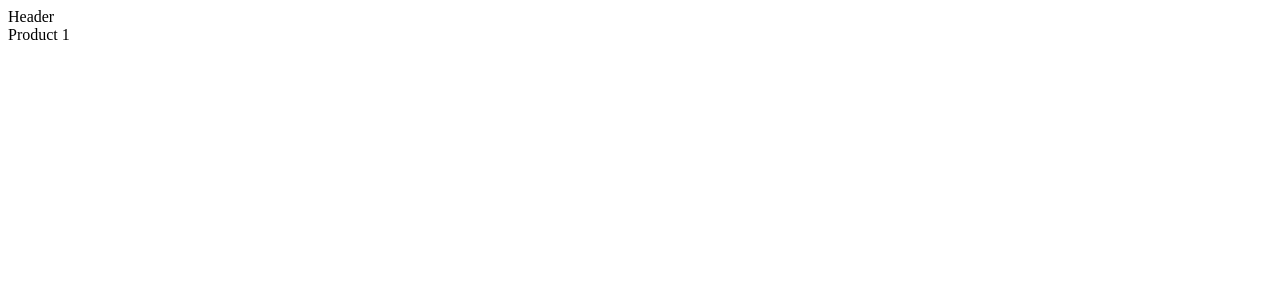
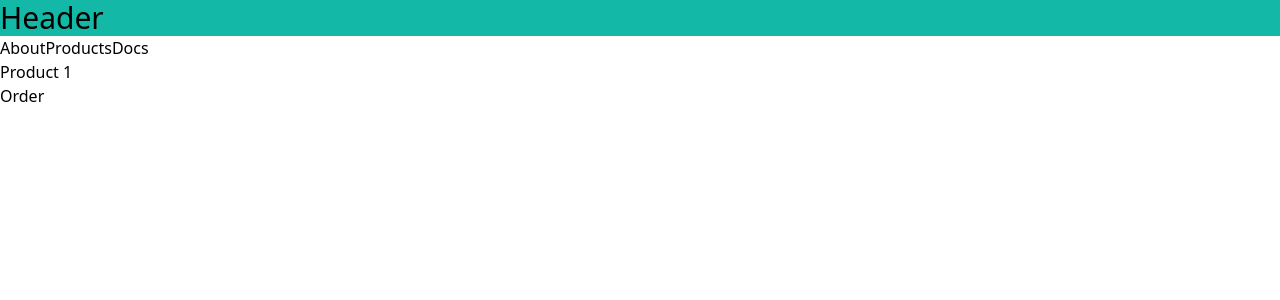
Before and after one commit to itsparasbisht/nextjs-14-init, a Next.js app: page /products/1 in a window 1280 px wide. Shown: the top 300 px of the page. Built offline with nearby package versions, Linux system fonts and the light colour scheme.

Commit message:
navigation

```diff
--- a/app/globals.css
+++ b/app/globals.css
@@ -1,33 +1,3 @@
 @tailwind base;
 @tailwind components;
 @tailwind utilities;
-
-:root {
-  --foreground-rgb: 0, 0, 0;
-  --background-start-rgb: 214, 219, 220;
-  --background-end-rgb: 255, 255, 255;
-}
-
-@media (prefers-color-scheme: dark) {
-  :root {
-    --foreground-rgb: 255, 255, 255;
-    --background-start-rgb: 0, 0, 0;
-    --background-end-rgb: 0, 0, 0;
-  }
-}
-
-body {
-  color: rgb(var(--foreground-rgb));
-  background: linear-gradient(
-      to bottom,
-      transparent,
-      rgb(var(--background-end-rgb))
-    )
-    rgb(var(--background-start-rgb));
-}
-
-@layer utilities {
-  .text-balance {
-    text-wrap: balance;
-  }
-}
--- a/app/layout.tsx
+++ b/app/layout.tsx
@@ -1,4 +1,6 @@
 import Header from "@/components/Header";
+import "./globals.css";
+import Link from "next/link";
 
 export const metadata = {
   title: "Next.js",
@@ -14,6 +16,9 @@ export default function RootLayout({
     <html lang="en">
       <body>
         <Header />
+        <Link href="/about">About</Link>
+        <Link href="/products">Products</Link>
+        <Link href="/docs">Docs</Link>
         {children}
       </body>
     </html>
--- a/app/products/[productId]/page.tsx
+++ b/app/products/[productId]/page.tsx
@@ -1,16 +1,23 @@
-import { Metadata } from "next";
+"use client";
+
+import { useRouter } from "next/navigation";
 import React from "react";
 
 type Props = {
   params: { productId: string };
 };
 
-export const generateMetadata = ({ params }: Props): Metadata => {
-  return {
-    title: `Product ${params.productId}`,
-  };
-};
+export default function ProductDetails({ params }: Props) {
+  const router = useRouter();
 
-export default function ProductDetails({ params }: Props) {
-  return <div>Product {params.productId}</div>;
+  function handleClick() {
+    router.push("/");
+  }
+
+  return (
+    <div>
+      <h1>Product {params.productId}</h1>
+      <button onClick={handleClick}>Order</button>
+    </div>
+  );
 }
--- a/app/products/page.tsx
+++ b/app/products/page.tsx
@@ -1,5 +1,22 @@
+import Link from "next/link";
 import React from "react";
 
 export default function Products() {
-  return <div>Products</div>;
+  return (
+    <div>
+      <h1>Products</h1>
+
+      <h2>
+        <Link href="products/1"> Product 1</Link>
+      </h2>
+      <h2>
+        <Link href="products/2" replace>
+          Product 2
+        </Link>
+      </h2>
+      <h2>
+        <Link href="products/3"> Product 3</Link>
+      </h2>
+    </div>
+  );
 }
```
